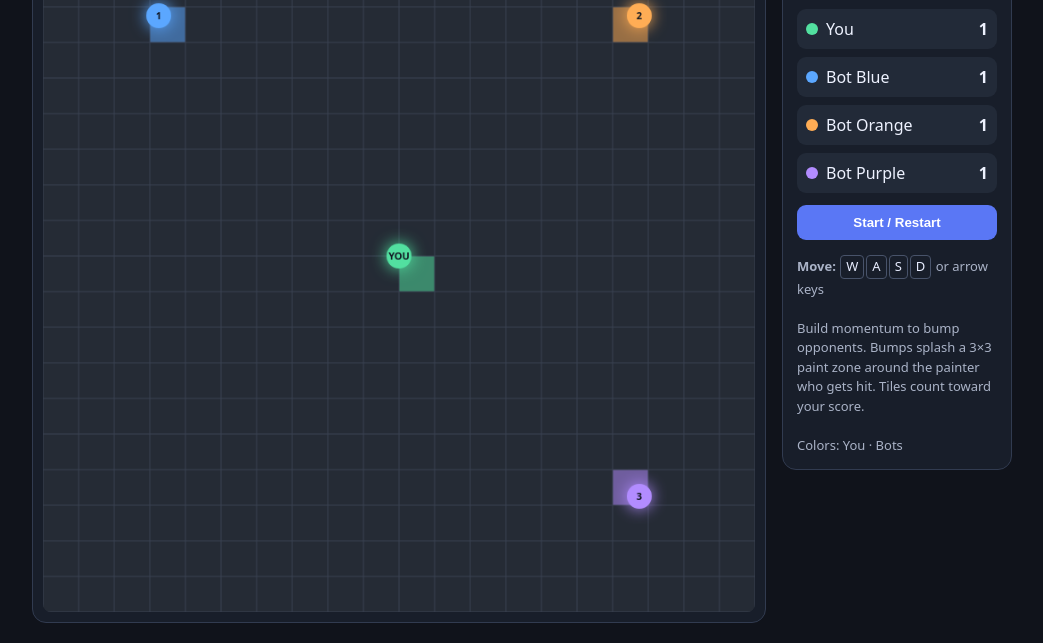
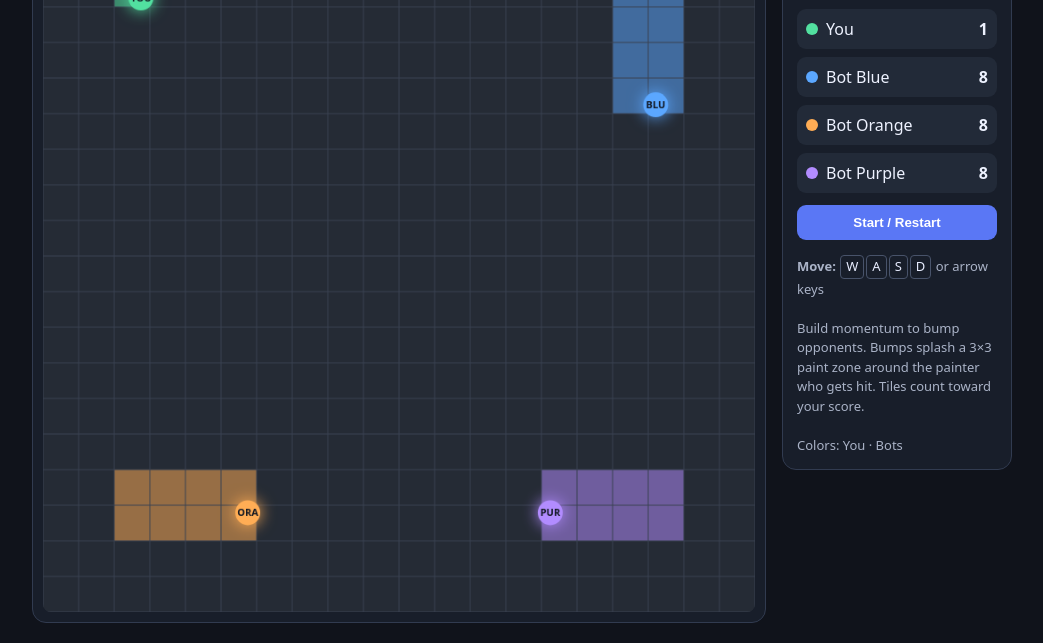
Before and after one commit to edgegap/netcode-sample-chatgpt-turf-painters, a plain HTML site: page artifact/turf-painters.html in a window 1280 px wide. Shown: the part 223-866 px from the top of the page, without its empty margins (118-1161 px from the left). Drawn offline with Linux system fonts and the light colour scheme.

Commit message:
Turf Painters after ChatGPT's fix (bots move, empty createWorld, corner spawns), unchanged

```diff
--- a/artifact/turf-painters.html
+++ b/artifact/turf-painters.html
@@ -16,19 +16,21 @@ main{width:min(980px,100%)}h1{margin:0 0 4px;font-size:clamp(24px,4vw,38px)}.sub
 <script>"use strict";
 /* RULES:BEGIN */
 function createWorld(){
-  const world={size:800,grid:20,tileSize:40,roundLength:60,time:60,players:[],tiles:Array(400).fill(-1),running:true,ended:false};
-  addPlayer(world,0,"You",false);addPlayer(world,1,"Bot Blue",true);addPlayer(world,2,"Bot Orange",true);addPlayer(world,3,"Bot Purple",true);
-  const starts=[[400,400],[130,130],[670,130],[670,670]];
-  world.players.forEach((p,i)=>{p.x=starts[i][0];p.y=starts[i][1];});
-  return world;
+  return {size:800,grid:20,tileSize:40,roundLength:60,time:60,players:[],tiles:Array(400).fill(null),running:true,ended:false};
 }
 function addPlayer(world,id,name,isBot){
+  if(world.players.length>=4||world.players.some(p=>p.id===id))return null;
+  const starts=[[110,110],[690,110],[110,690],[690,690]];
   const colors=["#52e0a0","#5ba7ff","#ffad55","#b28cff"];
-  world.players.push({id,name,isBot,color:colors[id%colors.length],x:400,y:400,vx:0,vy:0,radius:14,alive:true,input:{up:false,down:false,left:false,right:false},botTarget:null,painted:0});
-  return world.players[world.players.length-1];
+  const used=world.players.map(p=>p.spawnSlot);
+  const spawnSlot=starts.findIndex((_,i)=>!used.includes(i));
+  if(spawnSlot<0)return null;
+  const p={id,name,isBot,color:colors[spawnSlot],spawnSlot,x:starts[spawnSlot][0],y:starts[spawnSlot][1],vx:0,vy:0,radius:14,alive:true,input:{up:false,down:false,left:false,right:false},botTarget:null,painted:0};
+  world.players.push(p);
+  return p;
 }
 function removePlayer(world,id){world.players=world.players.filter(p=>p.id!==id);}
-function setInput(world,id,{up,down,left,right}){const p=world.players.find(p=>p.id===id);if(p&&!p.isBot)p.input={up:!!up,down:!!down,left:!!left,right:!!right};}
+function setInput(world,id,{up,down,left,right}){const p=world.players.find(p=>p.id===id);if(p)p.input={up:!!up,down:!!down,left:!!left,right:!!right};}
 function paintAt(world,p){const tx=Math.floor(p.x/world.tileSize),ty=Math.floor(p.y/world.tileSize);if(tx>=0&&tx<world.grid&&ty>=0&&ty<world.grid){world.tiles[ty*world.grid+tx]=p.id;}}
 function step(world,dt){const events=[];if(!world.running||world.ended)return events;dt=Math.min(dt,0.04);const accel=390,friction=Math.pow(0.84,dt*60),maxSpeed=245;
   for(const p of world.players){const input=p.input;let ax=(input.right?1:0)-(input.left?1:0),ay=(input.down?1:0)-(input.up?1:0);if(ax&&ay){ax*=0.7071;ay*=0.7071;}p.vx+=ax*accel*dt;p.vy+=ay*accel*dt;p.vx*=friction;p.vy*=friction;const sp=Math.hypot(p.vx,p.vy);if(sp>maxSpeed){p.vx*=maxSpeed/sp;p.vy*=maxSpeed/sp;}p.x+=p.vx*dt;p.y+=p.vy*dt;
@@ -39,7 +41,7 @@ function step(world,dt){const events=[];if(!world.running||world.ended)return ev
 }
 function botInput(world,id){const p=world.players.find(q=>q.id===id);if(!p)return {up:false,down:false,left:false,right:false};let best=null,bestScore=-Infinity;
   // Bots choose nearby unpainted/weakly-owned territory and occasionally seek rivals.
-  for(let ty=0;ty<world.grid;ty++)for(let tx=0;tx<world.grid;tx++){const x=(tx+.5)*world.tileSize,y=(ty+.5)*world.tileSize,owner=world.tiles[ty*world.grid+tx];let score=(owner===p.id?-8:owner===-1?8:3)-Math.hypot(x-p.x,y-p.y)*.018;if(score>bestScore){bestScore=score;best={x,y};}}
+  for(let ty=0;ty<world.grid;ty++)for(let tx=0;tx<world.grid;tx++){const x=(tx+.5)*world.tileSize,y=(ty+.5)*world.tileSize,owner=world.tiles[ty*world.grid+tx];let score=(owner===p.id?-8:owner===null?8:3)-Math.hypot(x-p.x,y-p.y)*.018;if(score>bestScore){bestScore=score;best={x,y};}}
   // Seek a rival when close enough to make a meaningful bump; otherwise prioritize territory.
   const rival=world.players.filter(q=>q.id!==id).sort((a,b)=>Math.hypot(a.x-p.x,a.y-p.y)-Math.hypot(b.x-p.x,b.y-p.y))[0];if(rival&&Math.hypot(rival.x-p.x,rival.y-p.y)<170)best={x:rival.x,y:rival.y};
   const dx=(best?.x||p.x)-p.x,dy=(best?.y||p.y)-p.y;return {up:dy<-14,down:dy>14,left:dx<-14,right:dx>14};
@@ -47,17 +49,25 @@ function botInput(world,id){const p=world.players.find(q=>q.id===id);if(!p)retur
 /* RULES:END */
 
 const canvas=document.getElementById('game'),ctx=canvas.getContext('2d'),timerEl=document.getElementById('timer'),statusEl=document.getElementById('status'),scoresEl=document.getElementById('scores'),restartBtn=document.getElementById('restart');
-let world=createWorld(),last=0,keys={};
-const colors=world.players.map(p=>p.color);
+const HUMAN_ID="player";
+function newGame(){
+  const w=createWorld();
+  addPlayer(w,HUMAN_ID,"You",false);
+  addPlayer(w,"bot-blue","Bot Blue",true);
+  addPlayer(w,"bot-orange","Bot Orange",true);
+  addPlayer(w,"bot-purple","Bot Purple",true);
+  return w;
+}
+let world=newGame(),last=0,keys={};
 function draw(){ctx.clearRect(0,0,800,800);ctx.fillStyle="#252b35";ctx.fillRect(0,0,800,800);
-  for(let i=0;i<world.tiles.length;i++){let id=world.tiles[i];if(id>=0){ctx.fillStyle=colors[id];ctx.globalAlpha=.52;ctx.fillRect((i%20)*40,(Math.floor(i/20))*40,40,40);ctx.globalAlpha=1;}}
+  for(let i=0;i<world.tiles.length;i++){let id=world.tiles[i];if(id!==null){const owner=world.players.find(p=>p.id===id);if(owner){ctx.fillStyle=owner.color;ctx.globalAlpha=.52;ctx.fillRect((i%20)*40,(Math.floor(i/20))*40,40,40);ctx.globalAlpha=1;}}}
   ctx.strokeStyle="#3b4352";ctx.lineWidth=1;for(let i=0;i<=20;i++){ctx.beginPath();ctx.moveTo(i*40,0);ctx.lineTo(i*40,800);ctx.stroke();ctx.beginPath();ctx.moveTo(0,i*40);ctx.lineTo(800,i*40);ctx.stroke();}
-  world.players.forEach(p=>{ctx.save();ctx.shadowColor=p.color;ctx.shadowBlur=18;ctx.fillStyle=p.color;ctx.beginPath();ctx.arc(p.x,p.y,p.radius,0,Math.PI*2);ctx.fill();ctx.restore();ctx.fillStyle="#111722";ctx.font="bold 11px system-ui";ctx.textAlign="center";ctx.fillText(p.id===0?"YOU":String(p.id),p.x,p.y+4);});
-  if(world.ended){ctx.fillStyle="rgba(8,10,15,.78)";ctx.fillRect(0,0,800,800);let sorted=world.players.map(p=>({p,count:world.tiles.filter(t=>t===p.id).length})).sort((a,b)=>b.count-a.count);ctx.textAlign="center";ctx.fillStyle="#fff";ctx.font="bold 54px system-ui";ctx.fillText(sorted[0].p.id===0?"YOU WIN!":"ROUND OVER",400,320);ctx.font="26px system-ui";ctx.fillText(sorted[0].p.name+" takes the turf!",400,370);ctx.font="20px system-ui";ctx.fillText("Press Start / Restart to play again",400,430);}
+  world.players.forEach(p=>{ctx.save();ctx.shadowColor=p.color;ctx.shadowBlur=18;ctx.fillStyle=p.color;ctx.beginPath();ctx.arc(p.x,p.y,p.radius,0,Math.PI*2);ctx.fill();ctx.restore();ctx.fillStyle="#111722";ctx.font="bold 11px system-ui";ctx.textAlign="center";ctx.fillText(p.isBot?String(p.name.replace(/^Bot /,"").slice(0,3)).toUpperCase():"YOU",p.x,p.y+4);});
+  if(world.ended){ctx.fillStyle="rgba(8,10,15,.78)";ctx.fillRect(0,0,800,800);let sorted=world.players.map(p=>({p,count:world.tiles.filter(t=>t===p.id).length})).sort((a,b)=>b.count-a.count);ctx.textAlign="center";ctx.fillStyle="#fff";ctx.font="bold 54px system-ui";ctx.fillText(sorted[0].p.isBot?"ROUND OVER":"YOU WIN!",400,320);ctx.font="26px system-ui";ctx.fillText(sorted[0].p.name+" takes the turf!",400,370);ctx.font="20px system-ui";ctx.fillText("Press Start / Restart to play again",400,430);}
 }
 function refreshScores(){scoresEl.innerHTML="";world.players.forEach(p=>{const count=world.tiles.filter(t=>t===p.id).length;const div=document.createElement('div');div.className='score';div.innerHTML=`<span class="score-name"><span class="dot" style="background:${p.color}"></span>${p.name}</span><b>${count}</b>`;scoresEl.appendChild(div);});}
-function loop(ts){if(!last)last=ts;const dt=Math.min((ts-last)/1000,.04);last=ts;if(world.running){world.players.filter(p=>p.isBot).forEach(p=>setInput(world,p.id,botInput(world,p.id)));setInput(world,0,{up:keys.w||keys.arrowup,down:keys.s||keys.arrowdown,left:keys.a||keys.arrowleft,right:keys.d||keys.arrowright});step(world,dt);timerEl.textContent=world.time.toFixed(1);if(world.ended){const winner=world.players.find(p=>p.id===world.players.map(q=>({id:q.id,count:world.tiles.filter(t=>t===q.id).length})).sort((a,b)=>b.count-a.count)[0].id);statusEl.textContent=winner.name+" wins!";}}
+function loop(ts){if(!last)last=ts;const dt=Math.min((ts-last)/1000,.04);last=ts;if(world.running){world.players.filter(p=>p.isBot).forEach(p=>setInput(world,p.id,botInput(world,p.id)));setInput(world,HUMAN_ID,{up:keys.w||keys.arrowup,down:keys.s||keys.arrowdown,left:keys.a||keys.arrowleft,right:keys.d||keys.arrowright});step(world,dt);timerEl.textContent=world.time.toFixed(1);if(world.ended){const winner=world.players.find(p=>p.id===world.players.map(q=>({id:q.id,count:world.tiles.filter(t=>t===q.id).length})).sort((a,b)=>b.count-a.count)[0].id);statusEl.textContent=winner.name+" wins!";}}
   draw();refreshScores();requestAnimationFrame(loop);}
 window.addEventListener('keydown',e=>{const k=e.key.toLowerCase();if(['arrowup','arrowdown','arrowleft','arrowright',' '].includes(k))e.preventDefault();keys[k]=true;});window.addEventListener('keyup',e=>keys[e.key.toLowerCase()]=false);
-restartBtn.addEventListener('click',()=>{world=createWorld();keys={};last=0;timerEl.textContent="60.0";statusEl.textContent="Paint as much turf as you can!";});requestAnimationFrame(loop);
+restartBtn.addEventListener('click',()=>{world=newGame();keys={};last=0;timerEl.textContent="60.0";statusEl.textContent="Paint as much turf as you can!";});requestAnimationFrame(loop);
 </script></body></html>
```
Also changed, not shown: PROMPTS.md (+32 -3 lines).
